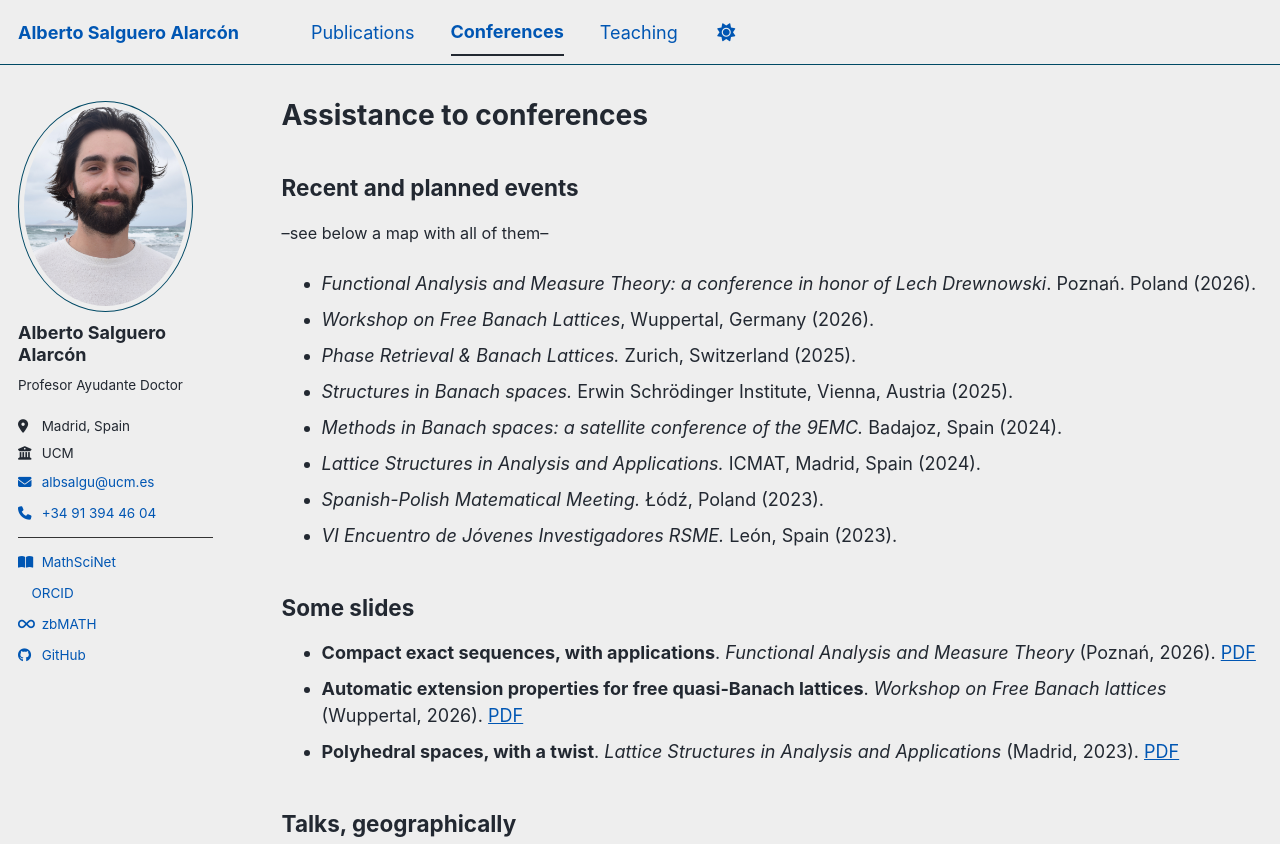
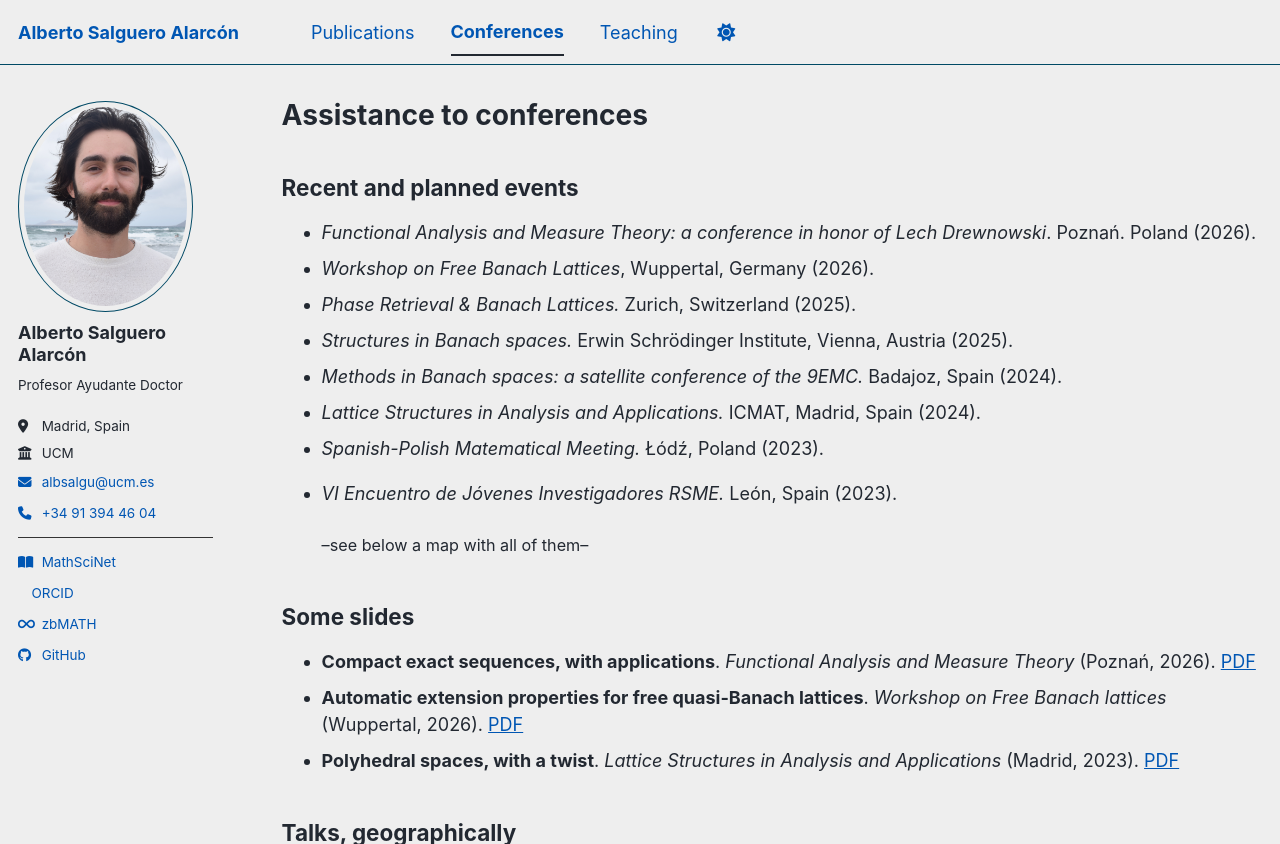
Before and after one commit to salgueroalarcon/salgueroalarcon.github.io, a Jekyll site: the page built from _pages/talks.md, in a window 1280 px wide and 900 px high, cut to the strip 0-844 px from the top of the window. Built offline with Jekyll 4.4.1, drawn with Linux system fonts in a browser that asks for light colours; a style sheet for code colours, icons or effects is not loaded; part of the change alters nothing that is shown.

Commit message:
Refactor event list formatting in talks.md
Removed duplicate note about the map of events and adjusted formatting.

```diff
--- a/_pages/talks.md
+++ b/_pages/talks.md
@@ -6,7 +6,6 @@ author_profile: true
 ---
 
 ## Recent and planned events
-<span style="font-size: 90%;"> --see below a map with all of them-- </span>
 
 - *Functional Analysis and Measure Theory: a conference in honor of Lech Drewnowski*. Poznań. Poland (2026).
 - *Workshop on Free Banach Lattices*, Wuppertal, Germany (2026).
@@ -16,6 +15,8 @@ author_profile: true
 - *Lattice Structures in Analysis and Applications.* ICMAT, Madrid, Spain (2024).
 - *Spanish-Polish Matematical Meeting.* Łódź, Poland (2023).
 - *VI Encuentro de Jóvenes Investigadores RSME.* León, Spain (2023).
+
+  <span style="font-size: 90%;"> --see below a map with all of them-- </span>
 
 
 ## Some slides
```
